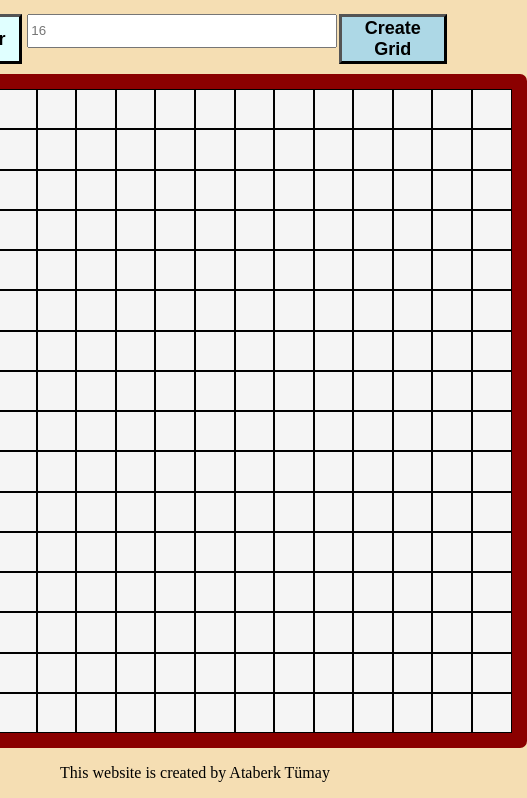
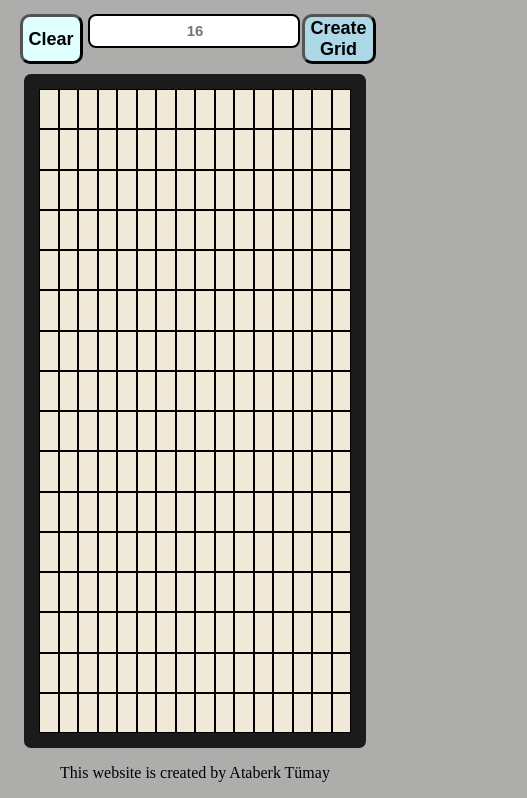
Before and after one commit to EmptyBox12/etch-a-sketch, a plain HTML site: page index.html in a window 390 px wide. Shown: the part 46-844 px from the top of the page, 527 px wide, since content can reach past the window. Drawn offline with Linux system fonts and the light colour scheme.

Commit message:
responsive

```diff
--- a/style.css
+++ b/style.css
@@ -8,14 +8,14 @@ body{
     display: flex;
     align-items: center;
     flex-direction: column;
-    background-color: wheat;
+    background-color: rgb(173, 173, 171);
     justify-content: space-between;
 }
 #top{
     display: flex;
     font-weight: bold;
     font-size: larger;
-    background-color:thistle;
+    background-color:rgb(201, 201, 201);
     width:100%;
     align-items: center;
     justify-content: center;
@@ -31,12 +31,22 @@ body{
     width: 75vh;
     grid-template-columns: repeat(16, 1fr);
     grid-template-rows: repeat(16, 1fr);
-    border: darkred solid 15px;
+    border: rgb(27, 27, 27) solid 15px;
     border-radius: 7px;
     margin-top: 10px;
-    background-color: whitesmoke;
+    background-color: rgb(241, 233, 216);
     flex:1;
 
+}
+@media screen and (max-width: 900px) {
+    #gridContainer{
+        width: 80%;
+        height: 90%;
+    }
+    #inputs{
+        width: 90%;
+
+    }
 }
 .gridItem{
     border: black solid 1px;
@@ -55,6 +65,7 @@ body{
     width: 10vh;
     font-weight: bold;
     border-width: 3px;
+    border-radius: 10px;
 
 }
 #clear:hover{
@@ -64,12 +75,20 @@ body{
 #size{
     width: 40vh;
     height: 4vh;
+    padding-left: 5px;
     margin-left: 5px;
+    border: black solid 2px;
+    border-radius: 8px;
+    font-weight:600;
+    font-size: 15px;
+    text-align: center;
+    outline: none;
 
 }
 #createGrid{
     margin-left: 2px;
     background-color: lightblue;
+    border-radius: 10px;
     font-size: large;
     font-weight: bold;
     border-width: 3px;
@@ -85,4 +104,5 @@ body{
     flex: 0;
     width:100%;
 
+
 }
```
